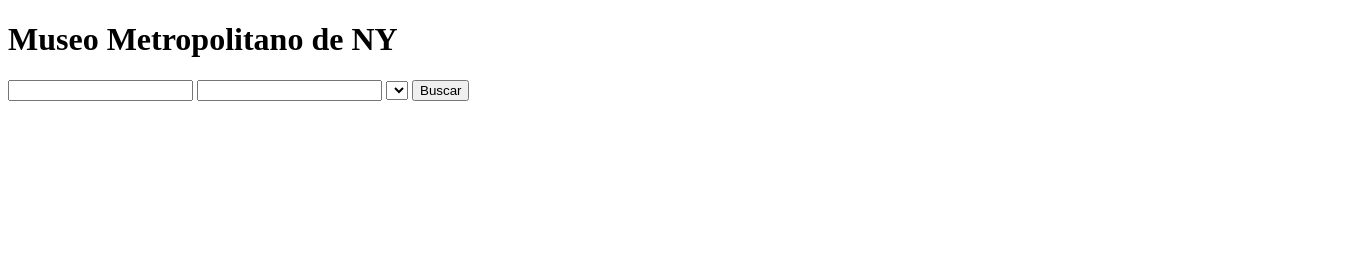
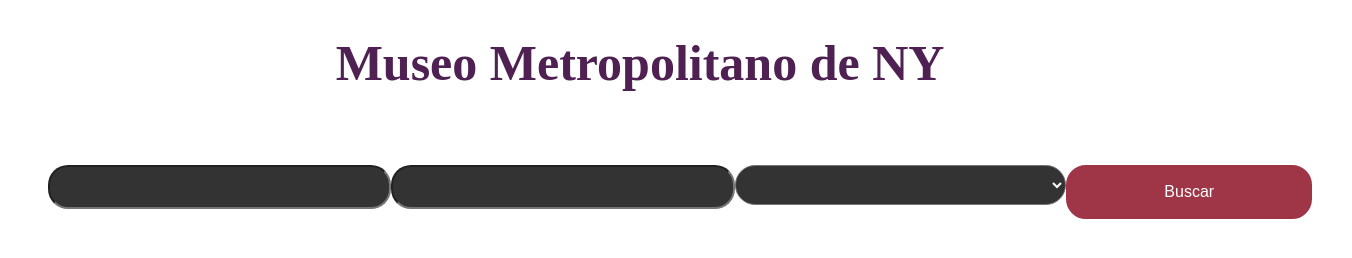
Before and after one commit to JohnnyBenitez888/Practico_Integrador_Web_2, a plain HTML site: page index.html in a window 1280 px wide. Shown: the whole page, 1352 px wide, since content can reach past the window. Drawn offline with Linux system fonts and the light colour scheme; no server answers.

Commit message:
Se agregó un poco de estilos a los input, select y botón

```diff
--- /dev/null
+++ b/estilo.css
@@ -0,0 +1,38 @@
+h1 {
+    text-align: center;
+    font-size: 50px;
+    color: rgb(78, 33, 82);
+    font-family: 'Times New Roman', Times, serif;
+}
+
+#forma {
+    width: 100%;
+    padding: 40px;
+    display: flex;
+    flex-direction: row;
+
+    .sisi {
+        width: 100%;
+        margin-bottom: 10px;
+        height: 40px;
+        padding: 0px 20px;
+        font-size: 1rem;
+        border-radius: 20px;
+        background-color: #333333;
+        outline: none;
+        color: rgb(255, 255, 255);
+    }
+    .boton {
+        width: 70%;
+        box-sizing: content-box;
+        background-color: #9f3647;
+        border: 2px solid #9f3647;
+        color: #ffffff;
+        padding: 1rem 1rem;
+        border-radius: 20px;
+        font-size: 1rem;
+        font-weight: 300;
+
+
+    }
+}
--- a/index.html
+++ b/index.html
@@ -3,15 +3,16 @@
 <head>
     <meta charset="UTF-8">
     <meta name="viewport" content="width=device-width, initial-scale=1.0">
+    <link rel="stylesheet" href="estilo.css">
     <title>Museo Metropolitano de NY </title>
 </head>
 <body>
     <h1>Museo Metropolitano de NY</h1>
     <form id="forma">
-        <input type="text" name="buscador" id="buscador">
-        <input type="text" name="ubicacion" id="ubicacion">
-        <select name="depto" id="depto"></select>
-        <button type="submit" >Buscar</button>
+        <input type="text" name="buscador" id="buscador" class="sisi">
+        <input type="text" name="ubicacion" id="ubicacion" class="sisi">
+        <select name="depto" id="depto" class="sisi"></select>
+        <button type="submit" class="boton">Buscar</button>
     </form>
 
     <script src="app.js"></script>
```
Also changed, not shown: style.css (deleted).
